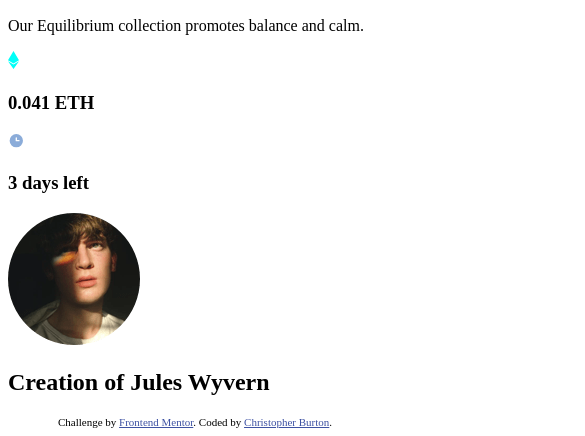
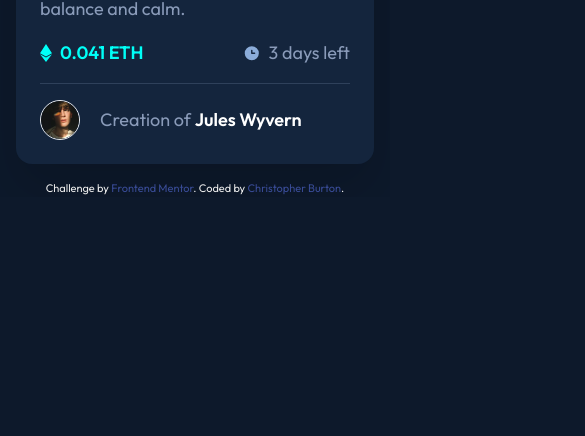
Before and after one commit to SparkSyndrome/nft-preview-card-component-main, a plain HTML site: page index.html in a window 390 px wide. Shown: the part 679-1115 px from the top of the page, 585 px wide, since content can reach past the window. After the commit the page ends 876 px from the top, so only its background shows below. Drawn offline with nearby package versions, Linux system fonts and the light colour scheme.

Commit message:
Complete mobile design.

```diff
--- a/index.html
+++ b/index.html
@@ -4,6 +4,11 @@
 <head>
   <meta charset="UTF-8">
   <meta name="viewport" content="width=device-width, initial-scale=1.0">
+  <link rel="preconnect" href="https://fonts.googleapis.com">
+  <link rel="preconnect" href="https://fonts.gstatic.com" crossorigin>
+  <link href="https://fonts.googleapis.com/css2?family=Outfit:wght@300;400;600&display=swap" rel="stylesheet">
+
+  <script src="https://cdn.tailwindcss.com"></script>
 
   <link rel="icon" type="image/png" sizes="32x32" href="./images/favicon-32x32.png">
 
@@ -13,6 +18,13 @@
     body {
       -webkit-font-smoothing: antialiased;
       -moz-osx-font-smoothing: grayscale;
+      background-color: hsl(217, 54%, 11%);
+      color: white;
+      font-family: Outfit, sans-serif;
+      min-height: 100vh;
+      display: flex;
+      flex-direction: column;
+      align-items: center;
     }
 
     .attribution {
@@ -27,19 +39,27 @@
 </head>
 
 <body>
-  <main>
-    <img src="images/image-equilibrium.jpg" alt="Equilibrium icon.">
-    <h1>Equilibrium #3429</h1>
-    <p>Our Equilibrium collection promotes balance and calm.</p>
-    <img src="images/icon-ethereum.svg" alt="Ethereum icon.">
-    <h3>0.041 ETH</h3>
-    <img src="images/icon-clock.svg" alt="Clock icon.">
-    <h3>3 days left</h3>
-    <img src="images/image-avatar.png" alt="Profile photo of Jules Wyvern.">
-    <h2>Creation of Jules Wyvern</h2>
+  <main class="max-w-[375px] bg-[#14253D] p-6 mx-[1em] mt-60 mb-0 rounded-2xl drop-shadow-2xl">
+    <img class="w-full rounded-xl" src="images/image-equilibrium.jpg" alt="Equilibrium icon.">
+    <h1 class="text-2xl font-semibold pt-6">Equilibrium #3429</h1>
+    <p class="text-lg text-[#8A9BB9] pt-4">Our Equilibrium collection promotes balance and calm.</p>
+    <div class="flex flex-row justify-between py-4 border-b border-[#2F415B]">
+      <div class="flex flex-row justify-between items-center">
+        <img class="h-[18px] w-[12px]" src="images/icon-ethereum.svg" alt="Ethereum icon.">
+        <h3 class="text-lg font-semibold text-[#00FFF7] pl-2">0.041 ETH</h3>
+      </div>
+      <div class="flex flex-row justify-between items-center">
+        <img class="h-[18px] w-auto" src=" images/icon-clock.svg" alt="Clock icon.">
+        <h3 class="text-lg text-[#8A9BB9] pl-2">3 days left</h3>
+      </div>
+    </div>
+    <div class="flex flex-row items-center pt-4">
+      <img class="h-[40px] w-auto border rounded-full mr-5" src="images/image-avatar.png" alt="Profile photo of Jules Wyvern.">
+      <h2 class="text-lg font-normal text-[#8A9BB9]">Creation of <span class="text-white font-semibold">Jules Wyvern</span></h2>
+    </div>
   </main>
 
-  <footer class="attribution">
+  <footer class="attribution pt-4">
     Challenge by <a href="https://www.frontendmentor.io?ref=challenge" target="_blank">Frontend Mentor</a>.
     Coded by <a href="https://www.github.com/SparkSyndrome" target="_blank">Christopher Burton</a>.
   </footer>
```
